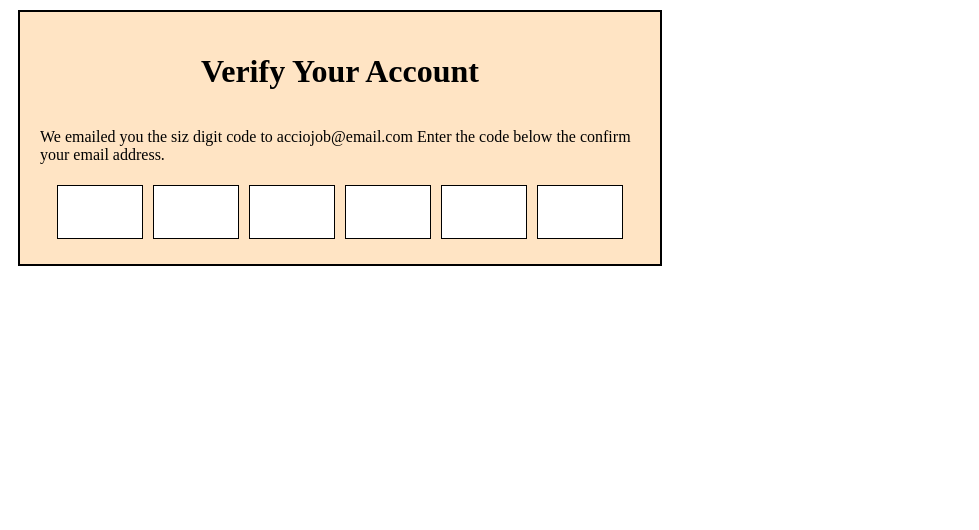
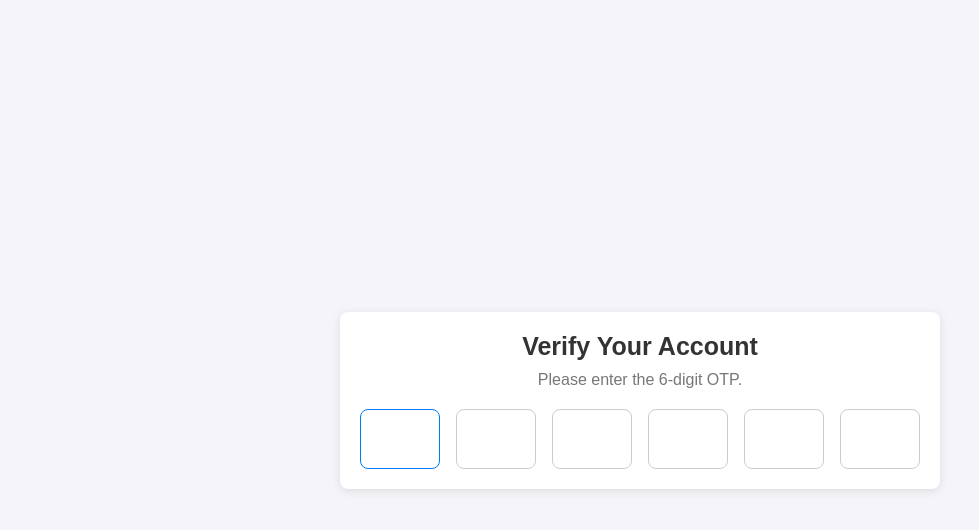
Before and after one commit to acciojob/OTP-SandeepKumarSolanki, a website: page main.html in a window 1280 px wide. Shown: the whole page, without its empty margins (0-979 px from the left). Drawn offline with Linux system fonts and the light colour scheme.

Commit message:
created a submission

```diff
--- a/main.html
+++ b/main.html
@@ -8,18 +8,20 @@
 
 <body>
 
-	<div class="container">
-		<h1 id="verification_heading">Verify Your Account</h1>
-		<p id="verification_subtext">We emailed you the siz digit code to acciojob@email.com Enter the code below the confirm your email address.</p>
-		<div class="code-container">
-			<input type="number" class="code">
-			<input type="number" class="code">
-			<input type="number" class="code">
-			<input type="number" class="code">
-			<input type="number" class="code">
-			<input type="number" class="code">
-		</div>
-	</div>
+	<div class="otp-container">
+        <h2 id="verification_heading">Verify Your Account</h2>
+        <p id="verification_subtext">Please enter the 6-digit OTP.</p>
+
+        <div class="code-container">
+            <input type="text" id="code-1" class="code" maxlength="1" autofocus>
+            <input type="text" id="code-2" class="code" maxlength="1">
+            <input type="text" id="code-3" class="code" maxlength="1">
+            <input type="text" id="code-4" class="code" maxlength="1">
+            <input type="text" id="code-5" class="code" maxlength="1">
+            <input type="text" id="code-6" class="code" maxlength="1">
+        </div>
+    </div>
+
 
 	<!-- the entire body must be written by student -->
     <script type="text/javascript" src="./script.js">
--- a/script.js
+++ b/script.js
@@ -1 +1,28 @@
 //your JS code here. If required.
+
+// Function to handle forward typing (focus moves to the next field)
+let nextFocusInput = document.querySelectorAll('.code')
+nextFocusInput..forEach((input, index, inputs) => {
+    input.addEventListener('input', () => {
+        // If the input field has a value, move to the next field
+        if (input.value) {
+            const nextInput = inputs[index + 1];
+            if (nextInput) {
+                nextInput.focus();
+            }
+        }
+    });
+});
+
+// Function to handle backspace behavior (focus moves to the previous field)
+let prevFocusInput = document.querySelectorAll('.code')
+prevFocusInput.forEach((input, index, inputs) => {
+    input.addEventListener('keydown', (event) => {
+        if (event.key === 'Backspace' && !input.value) {
+            const prevInput = inputs[index - 1];
+            if (prevInput) {
+                prevInput.focus();
+            }
+        }
+    });
+});
--- a/styles.css
+++ b/styles.css
@@ -1,48 +1,68 @@
-/*  your css code here. If applicable */
-
-/* body{
-	margin : 0;
-	padding : 0;
-	box-sizing : border-box;
-} */
-
-.container{
-	width : 600px;
-	background-color : bisque;
-	border : 2px solid black;
-	margin : 10px;
-	padding : 20px;
-	display :flex;
-	flex-direction : column;
-	justify-content : center;
-	align-items : center;
-
-
-}
-#verification_heading{
-	align-items : center;
-}
-#{
-	align-items : center;
+/* Reset default styles */
+* {
+    margin: 0;
+    padding: 0;
+    box-sizing: border-box;
 }
 
-.code-container{
-	display : flex;
-	flex-wrap : wrap;
-	justify-content : center;
-	align-items : center;
+body {
+    font-family: Arial, sans-serif;
+    display: flex;
+    justify-content: center;
+    align-items: center;
+    height: 100vh;
+    background-color: #f4f4f9;
 }
 
-.code{
-	display : flex;
-	justify-content : space-evenly;
-	align-items : center;
-	gap: 2px;
+/* Container for OTP verification */
+.otp-container {
+    text-align: center;
+    background-color: white;
+    padding: 20px;
+    border-radius: 8px;
+    box-shadow: 0 2px 10px rgba(0, 0, 0, 0.1);
+    width: 600px;
 }
 
-input{
-	width : 80px;
-	height : 50px;
-	margin: 5px;
-	border : 0.1px solid black;
+/* Heading and subheading */
+#verification_heading {
+    font-size: 25px;
+    color: #333;
+    margin-bottom: 10px;
 }
+
+#verification_subtext {
+    font-size: 16px;
+    color: #777;
+    margin-bottom: 20px;
+}
+
+/* OTP input container */
+.code-container {
+    display: flex;
+    justify-content: space-between;
+    gap: 5px;
+}
+
+/* OTP input fields */
+.code {
+    width: 80px;
+    height: 60px;
+    text-align: center;
+    font-size: 20px;
+    border: 1px solid #ccc;
+    border-radius: 8px;
+    outline: none;
+    transition: border-color 0.3s;
+}
+
+.code:focus {
+    border-color: #007bff;
+}
+
+/* Responsive for smaller screens */
+@media (max-width: 600px) {
+    .otp-container {
+        width: 250px;
+    }
+}
```
